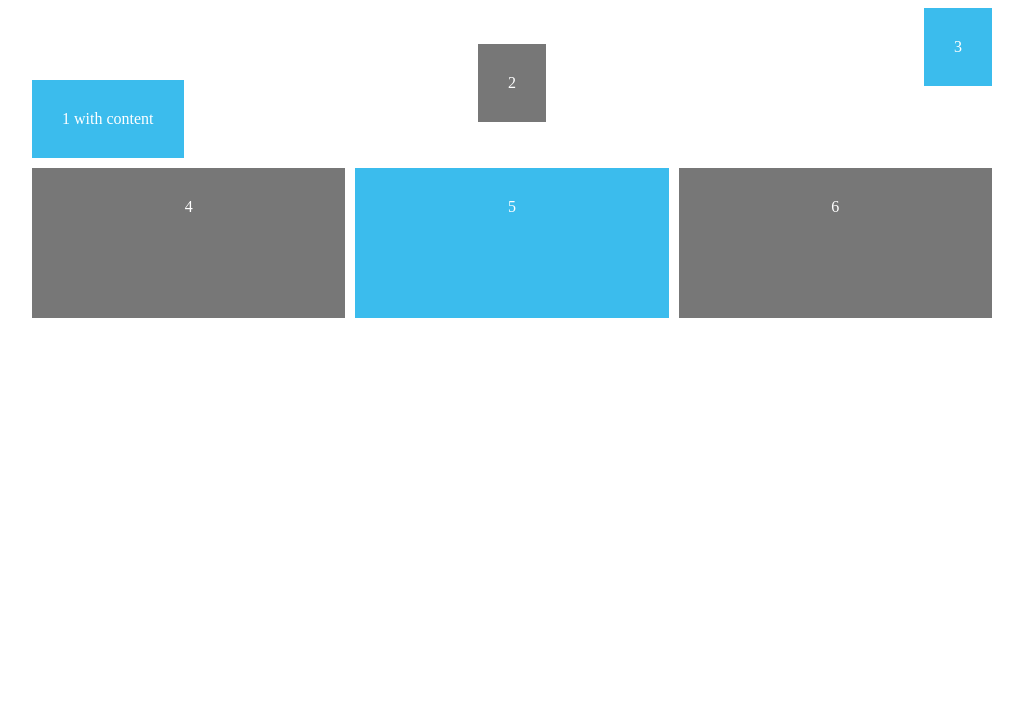
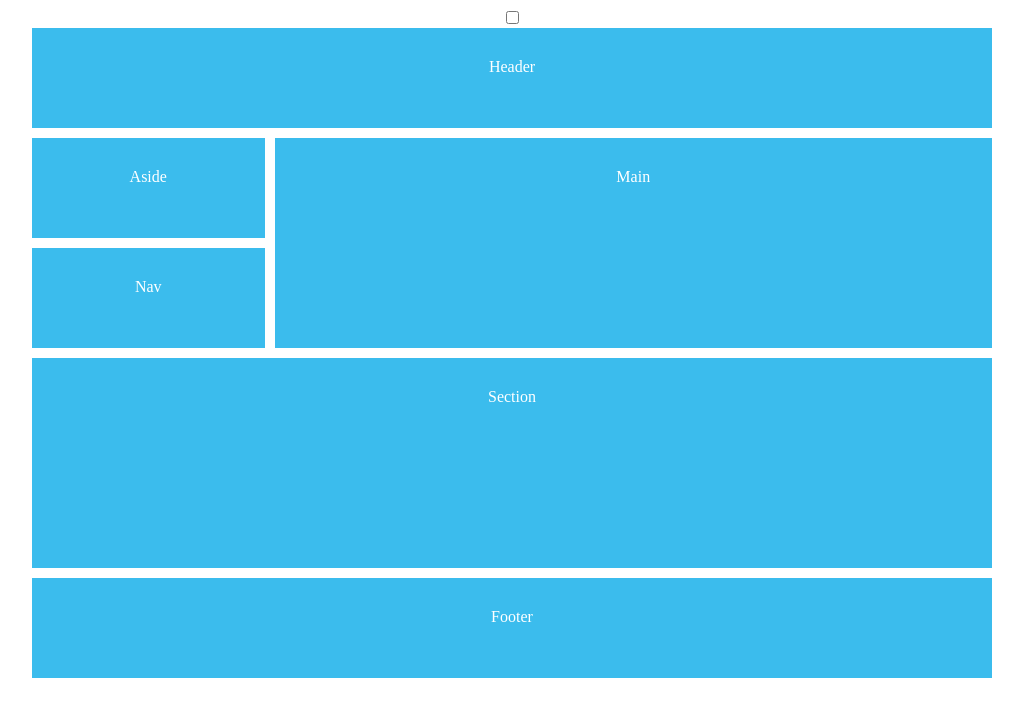
Before and after one commit to oktorakevinarigi/react-css-grid, a React (Create React App) app: page / in a window 1280 px wide. Shown: the top 716 px of the page, without its empty margins (128-1151 px from the left). Built offline with nearby package versions, Linux system fonts and the light colour scheme.

Commit message:
membuat grid coloum 12

```diff
--- /dev/null
+++ b/src/ColumnGrid12.css
@@ -0,0 +1,60 @@
+body{
+    color: #fff;
+    font-family: 'Nunito Semibold';
+    text-align: center;
+}
+#content{
+    display: grid;
+    grid-template-columns: repeat(12, 1fr);
+    grid-auto-rows: minmax(100px, auto);
+    grid-gap: 10px;
+    max-width: 960px;
+    margin: 0 auto;
+    position: relative;
+}
+#content > *{
+    background: #3bbced;
+    padding: 30px;
+}
+header{
+    grid-column: 1/13;
+}
+main{
+    grid-column: 4/13;
+    grid-row: 2/4;
+}
+aside{
+    grid-column: 1/4;
+}
+section{
+    grid-column: 1/13;
+    grid-row: 4/6;
+}
+nav{
+    grid-column: 1/4;
+}
+footer{
+    grid-column: 1/13;
+}
+#grid{
+    position: absolute;
+    top: 0;
+    left: 0;
+    display: grid;
+    grid-template-columns: repeat(12, 1fr);
+    grid-auto-rows: minmax(100%, auto);
+    width: 100%;
+    height: 100%;
+    background: transparent;
+    padding: 0;
+    display: none;
+}
+input:checked + #content #grid{
+    display: grid;
+}
+#grid p{
+    border: 1px solid;
+    background: #000;
+    margin: 0;
+    opacity: 0.2;
+}
--- /dev/null
+++ b/src/ColumnGrid12.js
@@ -0,0 +1,24 @@
+import React from 'react';
+import './ColumnGrid12.css';
+
+function ColumnGrid12() {
+  return (
+      <>
+        <input type="checkbox" />
+        <div id="content">
+            <div id="grid">
+                <p></p><p></p><p></p><p></p><p></p><p></p><p></p><p></p><p></p><p></p><p></p><p></p>
+            </div>
+
+            <header>Header</header>
+            <main>Main</main>
+            <section>Section</section>
+            <aside>Aside</aside>
+            <nav>Nav</nav>
+            <footer>Footer</footer>
+        </div>
+    </>
+  );
+}
+
+export default ColumnGrid12;
--- a/src/index.js
+++ b/src/index.js
@@ -3,11 +3,12 @@ import ReactDOM from 'react-dom';
 // import App from './App';
 // import GridLine from './GridLine'
 // import NestedGrids from './NestedGrids'
-import Aligning from './Aligning'
+// import Aligning from './Aligning'
+import ColumnGrid12 from './ColumnGrid12'
 
 import * as serviceWorker from './serviceWorker';
 
-ReactDOM.render(<Aligning />, document.getElementById('root'));
+ReactDOM.render(<ColumnGrid12 />, document.getElementById('root'));
 
 // If you want your app to work offline and load faster, you can change
 // unregister() to register() below. Note this comes with some pitfalls.
```
